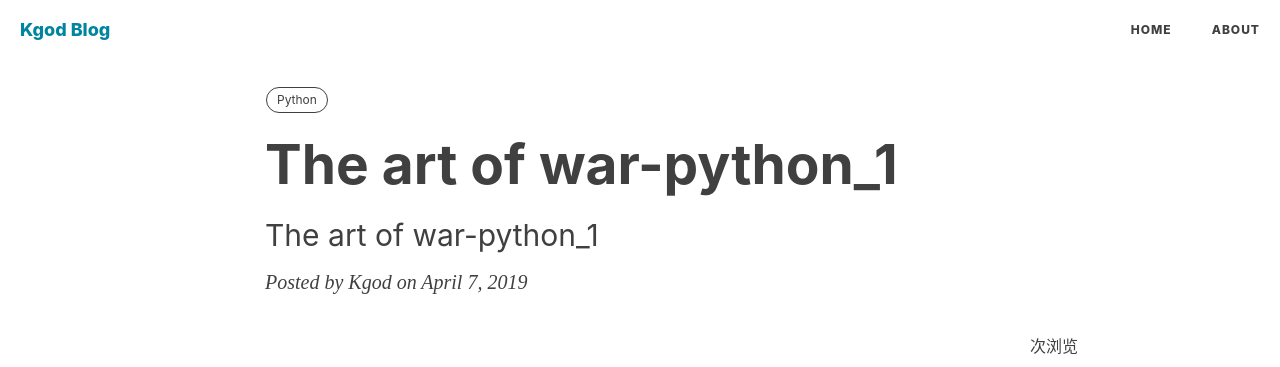
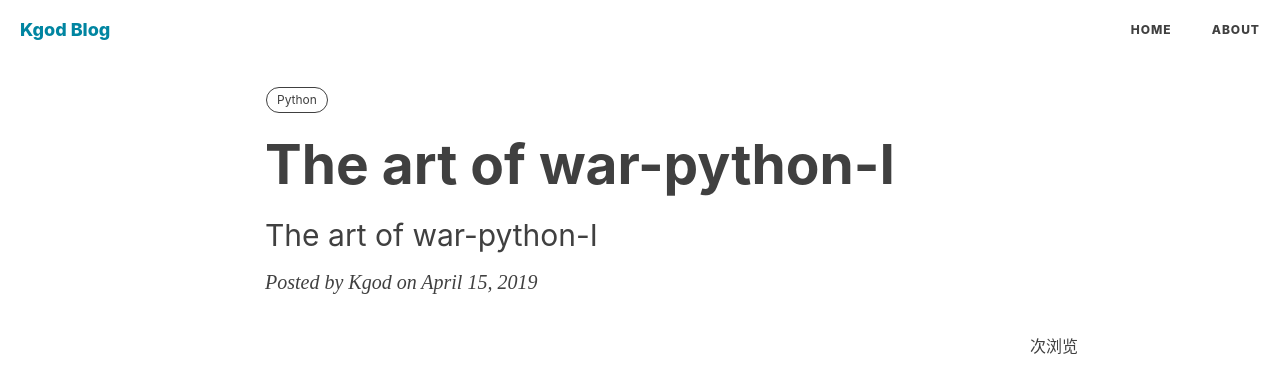
Before and after one commit to aaakgod/aaakgod.github.io, a Jekyll site: the page built from _posts/2019-04-15-Algorithm-I.md, in a window 1280 px wide and 900 px high. Shown: the top 367 px of the window. Built offline with Jekyll 4.4.1, drawn with Linux system fonts in a browser that asks for light colours; nearby versions of some CDN libraries; formulas are drawn with MathJax 3; comment, search, counter and statistics services are not loaded.

Commit message:
update Algorithm

```diff
--- a/_posts/2019-04-07-Algorithm_1.md
+++ b/_posts/2019-04-15-Algorithm-I.md
@@ -1,7 +1,7 @@
 ---
 layout: post
-title: "The art of war-python_1"
-subtitle: 'The art of war-python_1'
+title: "The art of war-python-I"
+subtitle: 'The art of war-python-I'
 author: "Kgod"
 header-style: text
 tags:
```
Also changed, not shown: _drafts/2019-05-06-Algorithm-II.md (renamed from _drafts/2019-05-06-Algorithm_2.md, +2 -2 lines).
